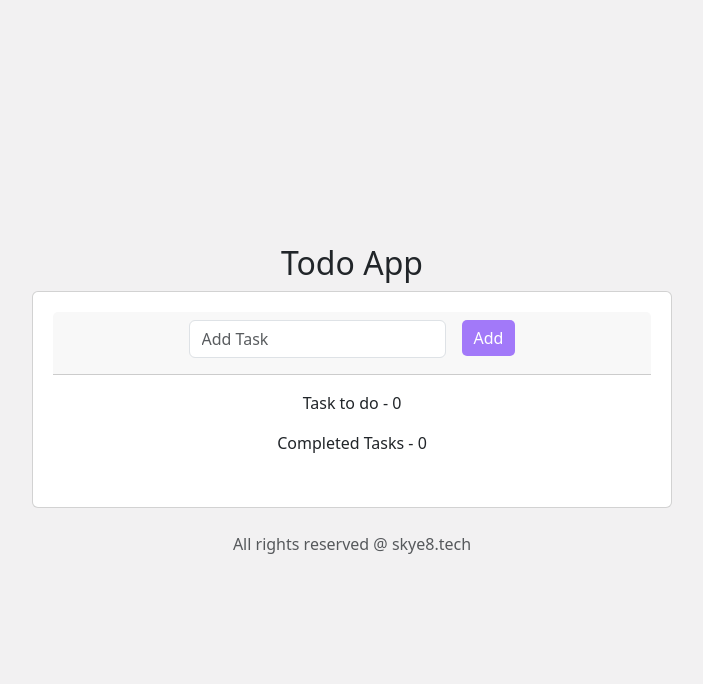
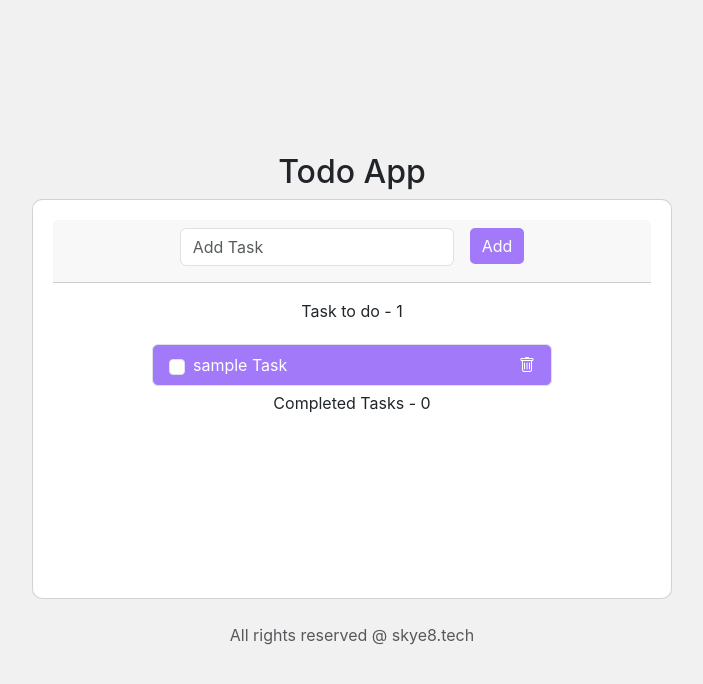
Before and after one commit to Ngumbutlar/Todo-List-React, a React (Create React App) app: page / in a window 1280 px wide. Shown: the top 684 px of the page, without its empty margins (288-991 px from the left). Built offline with nearby package versions, Linux system fonts and the light colour scheme.

Commit message:
import base styles in index.js

```diff
--- a/src/App.js
+++ b/src/App.js
@@ -1,9 +1,17 @@
+import React, { useState } from "react";
 import "./App.css";
-import "bootstrap/dist/css/bootstrap.min.css";
-import React, { useState } from "react";
+import Form from "./components/Form";
+import { Todo } from "./components/Todo";
+
+const task = {
+  id: Date.now(),
+  text: "sample Task",
+  completed: false,
+};
 
 function App() {
-  const [tasks, setTasks] = useState([]);
+  // always initialize the state with the type of expected value.
+  const [tasks, setTasks] = useState([task]);
   const [completedTasks, setcopletedTasks] = useState([]);
   const [inputValue, setInputValue] = useState("");
 
@@ -16,7 +24,7 @@ function App() {
     if (inputValue.trim() !== "") {
       const newTask = {
         id: Date.now(),
-        text: inputValue,
+        text: inputValue.trim(), // remove terminal whitepsaces on the input value
         completed: false,
       };
 
@@ -56,25 +64,11 @@ function App() {
       <h2>Todo App</h2>
       <div className="card">
         <div className="card-header w-100">
-          <form
-            className="row align-content-center justify-content-center g-3"
-            onSubmit={handleformSubmit}
-          >
-            <div className="col-auto">
-              <input
-                className="form-control mb-2"
-                type="text"
-                placeholder="Add Task"
-                value={inputValue}
-                onChange={handleInputChange}
-              ></input>
-            </div>
-            <div className="col-auto">
-              <button className="btn" type="submit">
-                Add
-              </button>
-            </div>
-          </form>
+          <Form
+            inputValue={inputValue}
+            handleInputChange={handleInputChange}
+            handleformSubmit={handleformSubmit}
+          />
         </div>
         <div className="card-body w-100">
           <div className="row align-items-center justify-content-center">
@@ -84,31 +78,11 @@ function App() {
             <div className="col-auto">
               <ul className="list-group">
                 {tasks.map((task) => (
-                  <li
-                    key={task.id}
-                    className={`list-group-item d-flex align-items-center ${
-                      task.completed ? "completed" : ""
-                    }`}
-                  >
-                    <input
-                      className="form-check-input me-2"
-                      type="checkbox"
-                      checked={task.completed}
-                      onChange={() => handletoggleComplete(task.id)}
-                    />
-                    <label
-                      className="form-check-label"
-                      htmlFor="flexCheckDefault"
-                    >
-                      {task.text}
-                    </label>
-                    <a
-                      className="ms-auto"
-                      onClick={() => handleDeleteTask(task.id)}
-                    >
-                      <i className="bi bi-trash "></i>
-                    </a>
-                  </li>
+                  <Todo
+                    task={task}
+                    handletoggleComplete={handletoggleComplete}
+                    handleDeleteTask={handleDeleteTask}
+                  />
                 ))}
               </ul>
             </div>
```
Also changed, not shown: src/index.js (+7 -6 lines).
